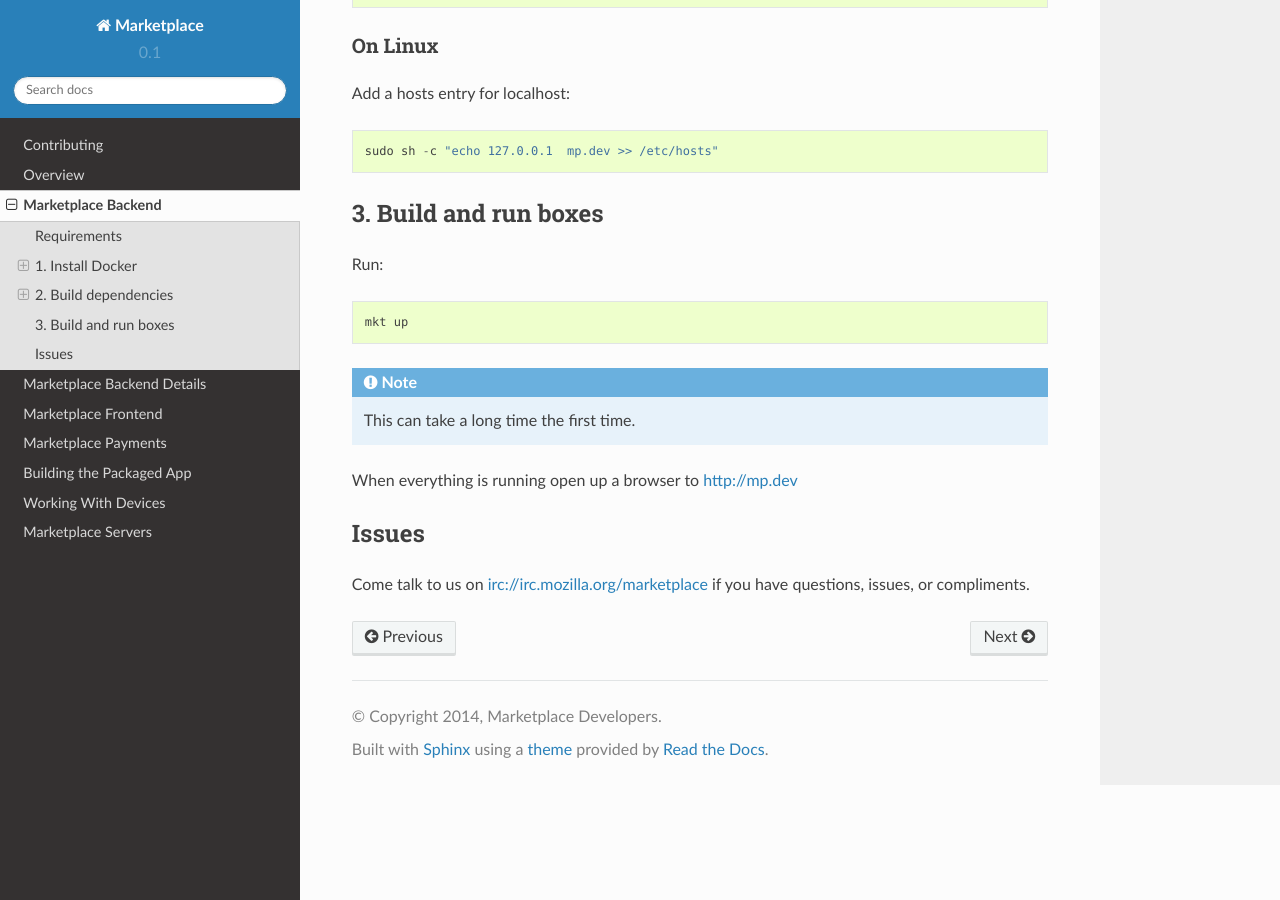
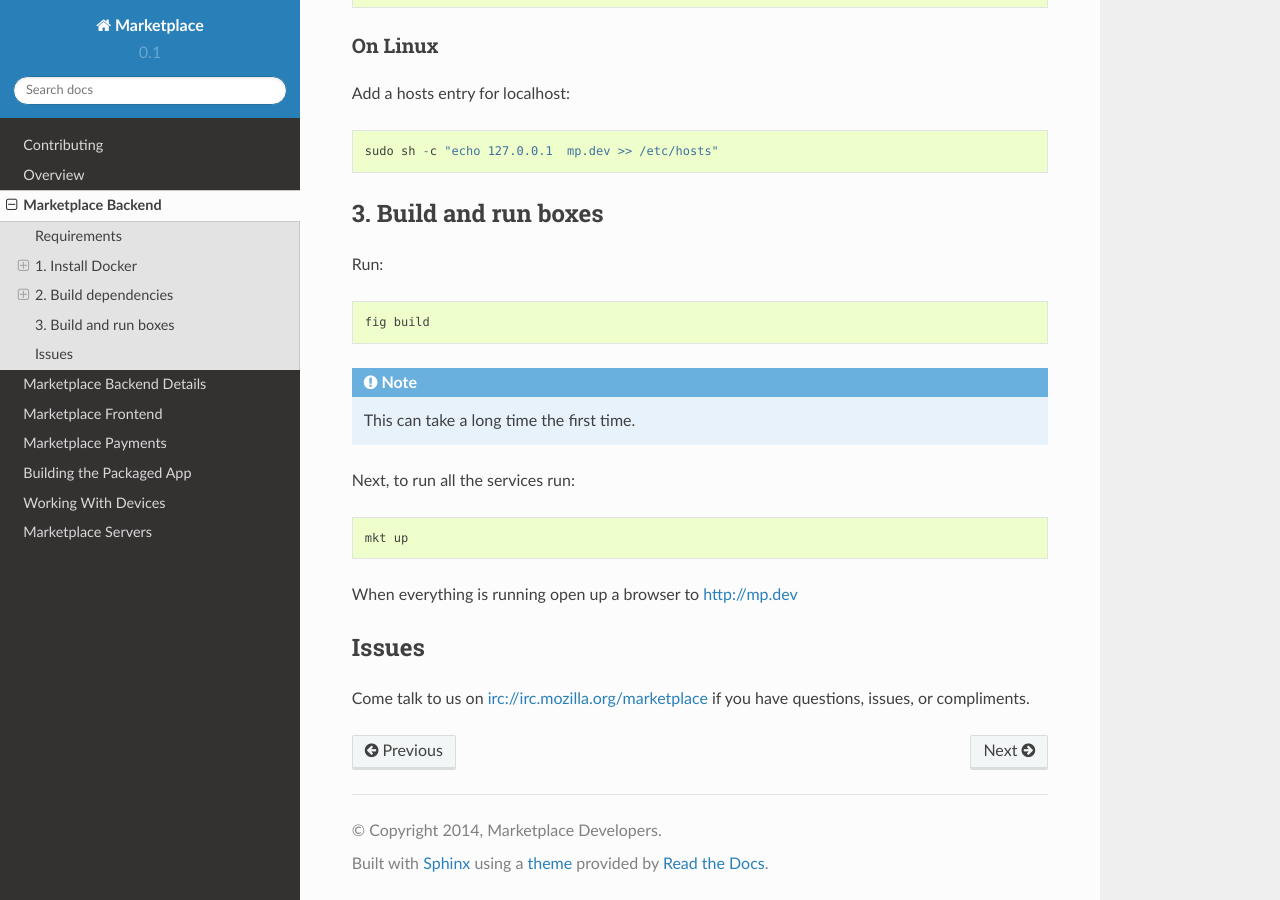
Before and after one commit to mozilla/marketplace-docs, a Sphinx documentation site: the page built from docs/topics/backend.rst, in a window 1280 px wide and 900 px high, scrolled down 2712 px. Built offline with Sphinx 7.4.7 and the Read the Docs theme 2.0.0, drawn with Linux system fonts in a browser that asks for light colours.

Commit message:
Reinstate fig build

```diff
--- a/docs/topics/backend.rst
+++ b/docs/topics/backend.rst
@@ -129,9 +129,13 @@
 
 Run::
 
-    mkt up
+    fig build
 
 .. note:: This can take a long time the first time.
+
+Next, to run all the services run::
+
+    mkt up
 
 When everything is running open up a browser to http://mp.dev
 
```
